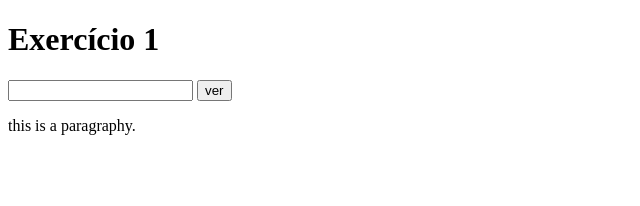
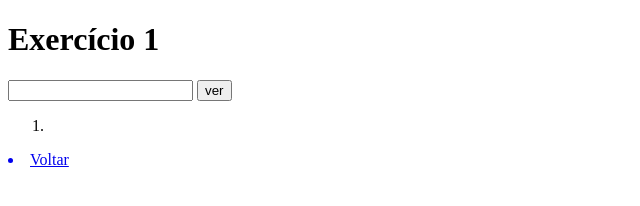
Before and after one commit to BrenoCGuimaraes/Lab-Eng-Software, a plain HTML site: page aula2/ex1.html in a window 1280 px wide. Both pictures are taken after a click on the button "ver". Shown: the whole page, without its empty margins (0-640 px from the left). Drawn offline with Linux system fonts and the light colour scheme.

Commit message:
Exercício 1 da semana 1 realizado

```diff
--- a/aula2/ex1.html
+++ b/aula2/ex1.html
@@ -1,5 +1,6 @@
 <!DOCTYPE html>
 <html lang="en">
+
 <head>
     <meta charset="UTF-8">
     <meta name="viewport" content="width=device-width, initial-scale=1.0">
@@ -8,24 +9,35 @@
 
 <body>
     <h1>Exercício 1</h1>
+
+    <input type="text" id="myInput">
+    <button onclick="cadastro(); ordenar()">ver</button>
     <ol id="lista"></ol>
-    <input type="text" id="myInput">
-    <button onclick="teste1()">ver</button>
+
     <script>
-        var escrita ={
 
+        let lista = document.getElementById("lista")
+
+        var escrita = []
+
+        function cadastro() {
+            let textInput = document.getElementById("myInput").value.toLowerCase();
+            escrita.push(textInput);
+            // console.log(escrita);
         }
-        function teste(){
-         let x = document.getElementById("myInput").value;
-         console.log(x);
-        }
-        function teste1(){
-            var e = document.createElement("P");
-            var t = document.createTextNode("this is a paragraphy.");
-            e.appendChild(t);
-            document.body.appendChild(e);
+
+        function ordenar() {
+            escrita.sort();
+            lista.innerHTML = "";
+            for (let i = 0; i < escrita.length; i++) {
+                var li = document.createElement("li");
+                var texto = escrita[i];
+                li.textContent = texto; //conteudo do texto, escrita de tal posição
+                lista.appendChild(li);
+            }
         }
     </script>
+    <a href="../index.html"><li>Voltar</li></a>
+</body>
 
-</body>
 </html>
```
